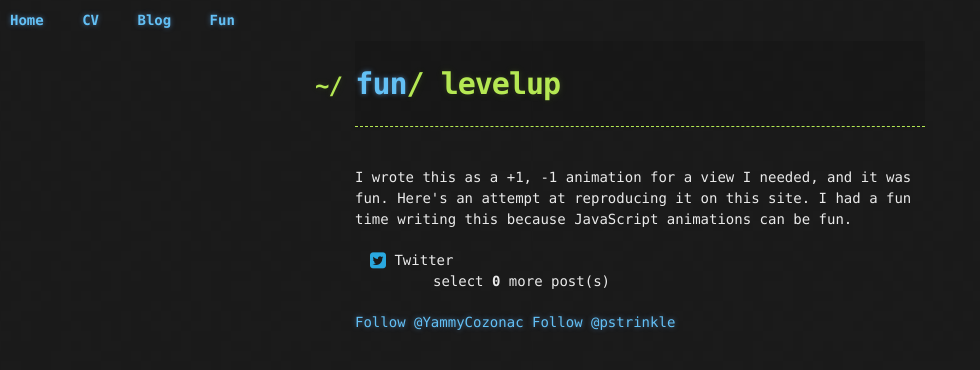
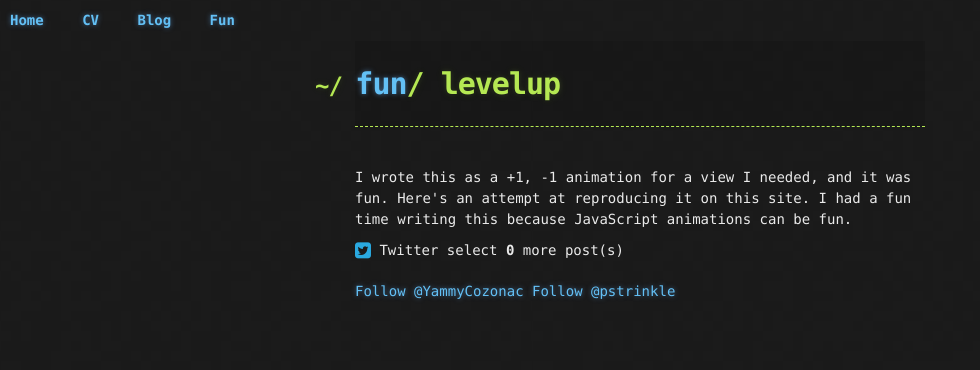
Before and after one commit to pstrinkle/pstrinkle.github.io, a Jekyll site: the page built from fun/levelup.html, in a window 1280 px wide. Shown: the top 370 px of the page, without its empty margins (0-980 px from the left). Built offline with Jekyll 4.4.1, drawn with Linux system fonts in a browser that asks for light colours; nearby versions of some CDN libraries; comment, search, counter and statistics services are not loaded.

Commit message:
Update levelup.html

```diff
--- a/fun/levelup.html
+++ b/fun/levelup.html
@@ -8,9 +8,7 @@ fun time writing this because JavaScript animations can be fun.</p>
 
 <div class="row">
   <div class="col-md-6">
-    <div class="panel-heading">
-      <i class="fa fa-twitter-square fa-lg" style="color: #2AA9E0;"></i>&nbsp;Twitter <span style="float:right;">select <span style="font-weight: bold;" id='twitter_cnt'></span> more post(s)</span>
-    </div>
+    <i class="fa fa-twitter-square fa-lg" style="color: #2AA9E0;"></i>&nbsp;Twitter <span>select <span style="font-weight: bold;" id='twitter_cnt'></span> more post(s)</span>
   </div>
 </div>
 
```
